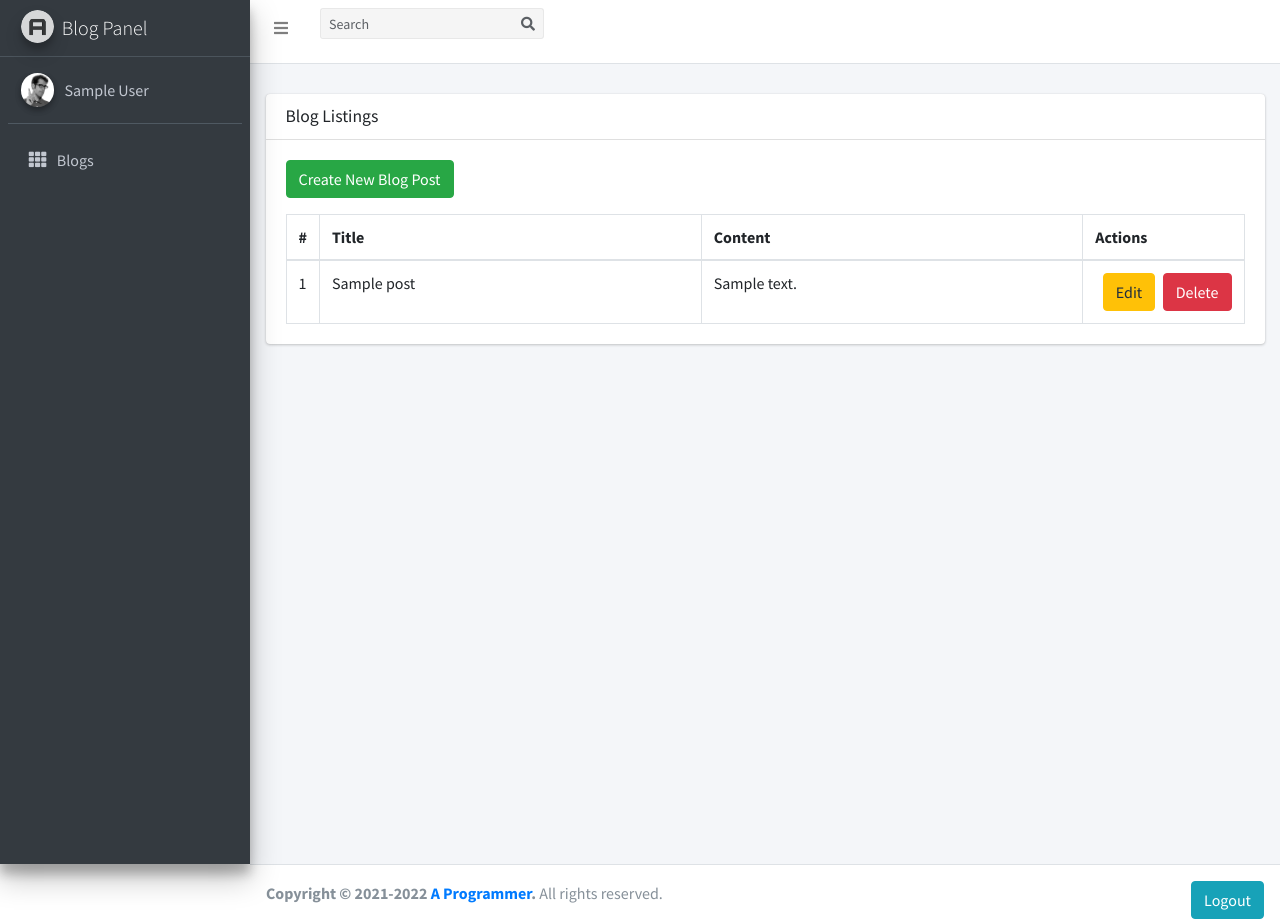
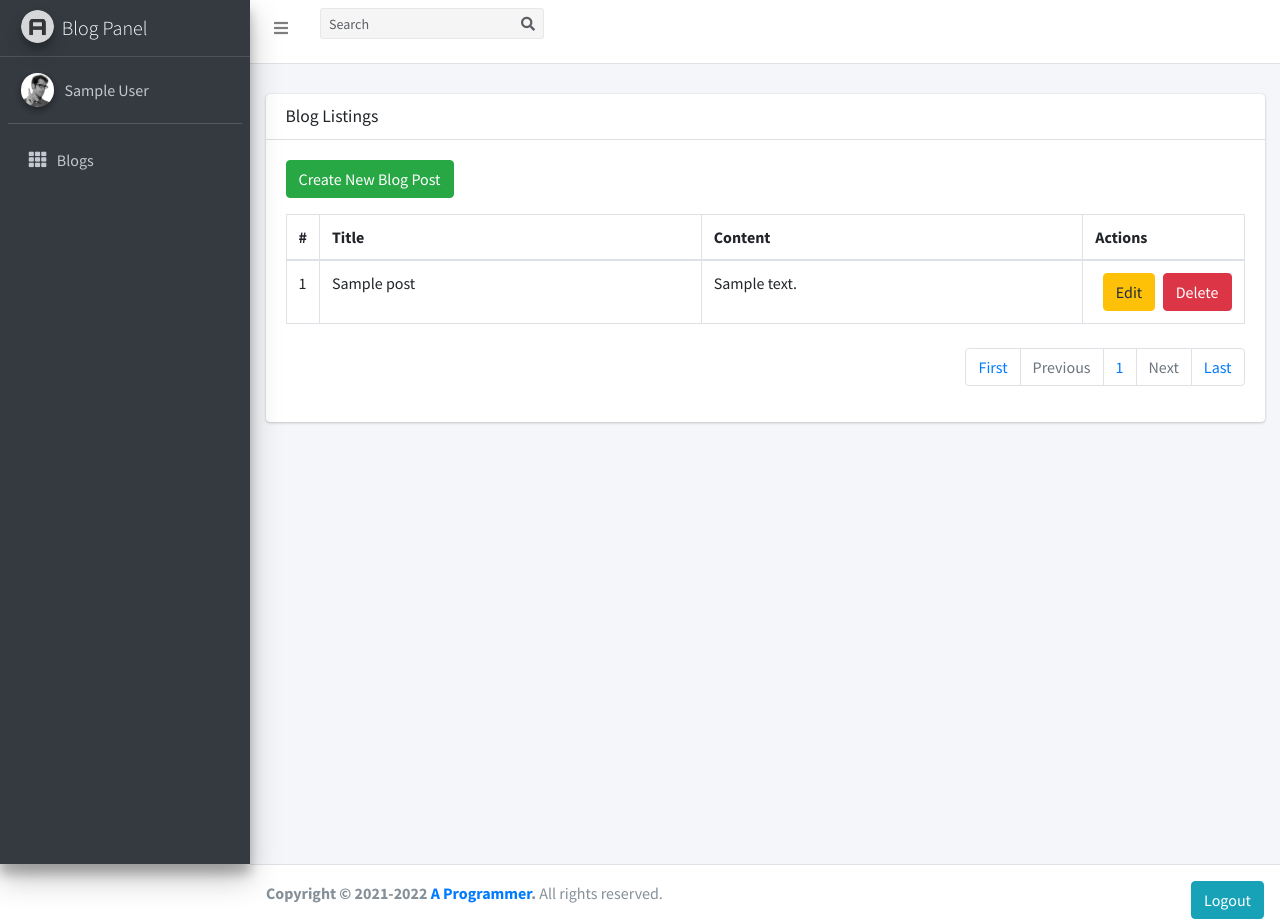
Before and after one commit to wunna11/Blog, a PHP site: page /index.php in a window 1280 px wide. Run offline with PHP 8.4, Linux system fonts and the light colour scheme; the visitor is signed in with stand-in values (Sample User, id 1); tables that the repository leaves empty or names only in its code hold one stand-in row (values such as "Sample post"); some libraries are stand-ins or nearby versions.

Commit message:
added localbranch

```diff
--- a/admin/index.php
+++ b/admin/index.php
@@ -6,9 +6,24 @@
     header('location: login.php');
   }
 
+  if(!empty($_GET['pageno'])) {
+    $pageno = $_GET['pageno'];
+  } else {
+    $pageno = 1;
+  }
+  $numOfrecs = 2;
+  $offset = ($pageno - 1) * $numOfrecs;
+
+
   $stmt = $pdo->prepare("SELECT * FROM posts ORDER BY id DESC");
   $stmt->execute();
+  $rawresult = $stmt->fetchAll();
+  $total_pages = ceil(count($rawresult) / $numOfrecs);
+
+  $stmt = $pdo->prepare("SELECT * FROM posts ORDER BY id DESC LIMIT $offset,$numOfrecs");
+  $stmt->execute();
   $result = $stmt->fetchAll();
+
 ?>
 
 
@@ -60,9 +75,24 @@
                   <?php else: ?>
                   <?php endif; ?>
                   </tbody>
-                </table>
+                </table><br>
+                  <nav aria-label="Page navigation example" style="float:right">
+                  <ul class="pagination">
+                    <li class="page-item"><a class="page-link" href="?pageno=1">First</a></li>
+                    <li class="page-item <?php if($pageno <= 1) {echo 'disabled';} ?>">
+                      <a class="page-link" href="<?php if($pageno <= 1) {echo '#';} else{echo '?pageno='.($pageno-1);} ?>">Previous</a>
+                    </li>
+                    <li class="page-item"><a class="page-link" href="#"><?php echo $pageno; ?></a></li>
+                    <li class="page-item <?php if($pageno >= $total_pages) {echo 'disabled';} ?>">
+                      <a class="page-link" href="<?php if($pageno >= $total_pages) {echo '#';} else{echo '?pageno='.($pageno+1);} ?>">Next</a>
+                    </li>
+                    <li class="page-item"><a class="page-link" href="?pageno=<?php echo $total_pages; ?>">Last</a></li>
+                  </ul>
+                </nav>
+
               </div>
               <!-- /.card-body -->
+
 
             </div>
             <!-- /.card -->
```
Also changed, not shown: admin/images/Screenshot from 2021-01-11 23-14-01.png (added).
